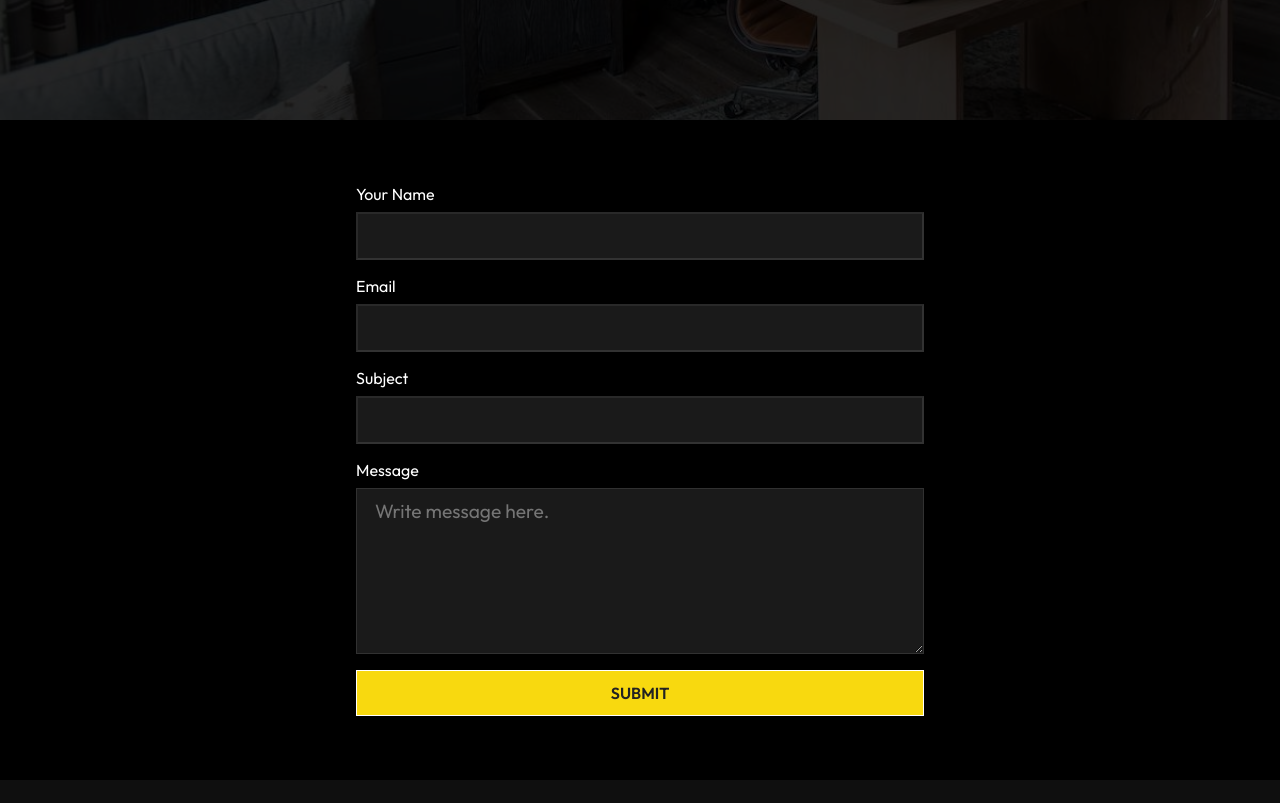
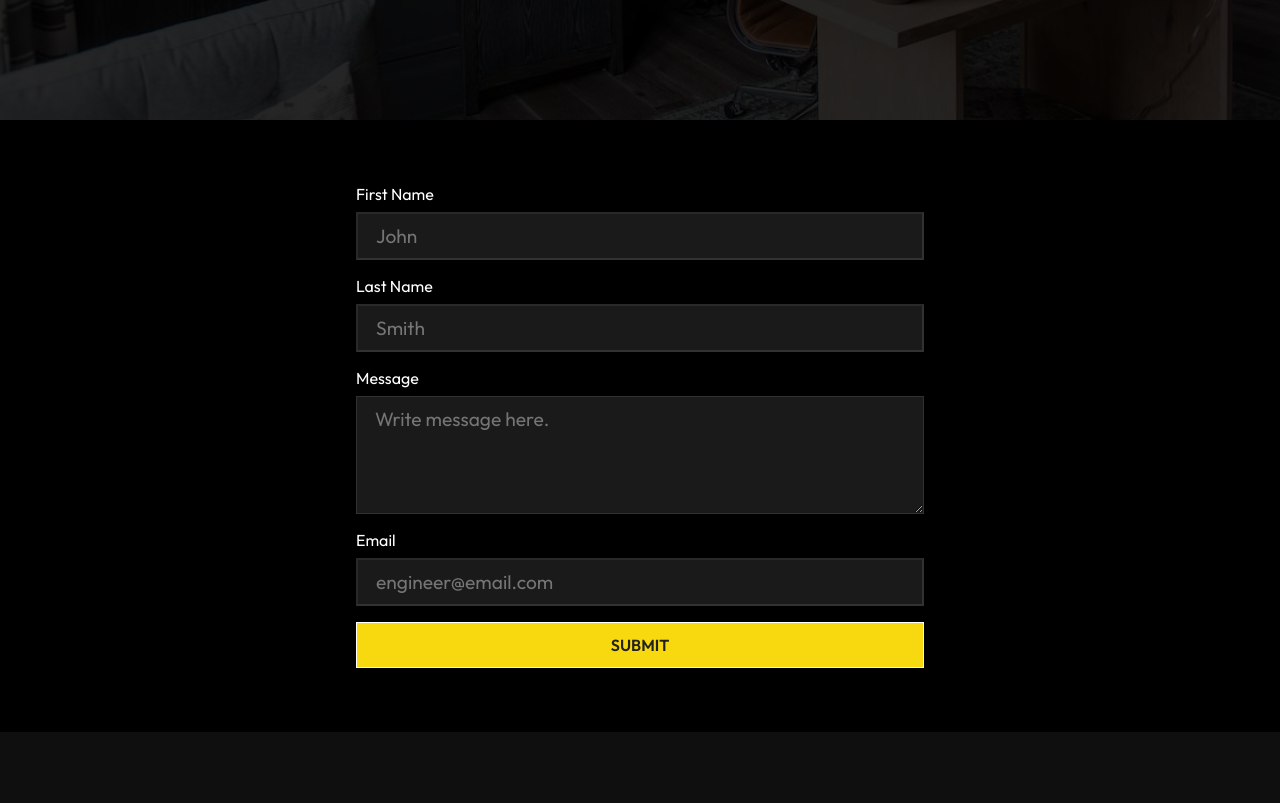
Before and after one commit to nalim89/terrance-smith, a React (Create React App) app: page /contact in a window 1280 px wide. Shown: the part 680-1483 px from the top of the page. Built offline with nearby package versions, Linux system fonts and the light colour scheme.

Commit message:
updated contact me email functionality

```diff
--- a/package.json
+++ b/package.json
@@ -2,11 +2,11 @@
   "name": "my-app",
   "version": "0.1.0",
   "private": true,
-  "homepage": "http://nalim89.github.io/terrance-smith",
   "dependencies": {
     "@testing-library/jest-dom": "^5.16.5",
     "@testing-library/react": "^13.4.0",
     "@testing-library/user-event": "^13.5.0",
+    "emailjs-com": "^3.2.0",
     "react": "^18.2.0",
     "react-dom": "^18.2.0",
     "react-icons": "^4.7.1",
--- a/src/components/Form.js
+++ b/src/components/Form.js
@@ -1,20 +1,74 @@
 import './FormStyles.css'
+import { useState } from 'react';
+import { send } from 'emailjs-com';
 
 import React from 'react'
 
 const Form = () => {
+
+  const [toSend, setToSend] = useState({
+    first_name: '',
+    last_name: '',
+    message: '',
+    reply_to: '',
+  })
+
+  const onSubmit = (e) => {
+    // e.preventDefault();
+    send(
+      'service_k3wslit',
+      'template_ytamwjq',
+      toSend,
+      'gh6esOuwTTIK5prGu'
+    )
+      .then((response) => {
+        console.log('SUCCESS!', response.status, response.text);
+      })
+      .catch((err) => {
+        console.log('FAILED...', err);
+      })
+  }
+
+  const handleChange = (e) => {
+    setToSend({ ...toSend, [e.target.name] : e.target.value })
+  }
+
   return (
     <div className='form'>
-        <form>
-            <label>Your Name</label>
-            <input type="text" />
-            <label>Email</label>
-            <input type="email" />
-            <label>Subject</label>
-            <input type="text" />
-            <label>Message</label>
-            <textarea rows='6' placeholder='Write message here.'/>
-            <button className='btn'>Submit</button>
+        <form onSubmit={onSubmit}>
+          <label> First Name </label>
+          <input
+            type='text'
+            name='first_name'
+            placeholder='John'
+            value={toSend.first_name}
+            onChange={handleChange}
+            />
+          <label> Last Name </label>
+          <input
+            type='text'
+            name='last_name'
+            placeholder='Smith'
+            value={toSend.last_name}
+            onChange={handleChange}
+            />
+          <label> Message </label>
+          <textarea rows='4'
+            type='text'
+            name='message'
+            placeholder='Write message here.'
+            value={toSend.message}
+            onChange={handleChange}
+          />
+          <label> Email </label>
+          <input
+            type='text'
+            name='reply_to'
+            placeholder='engineer@email.com'
+            value={toSend.reply_to}
+            onChange={handleChange}
+          />
+          <button type ='submit' className='btn'>Submit</button>
         </form>
     </div>
   )
```
Also changed, not shown: 1 other file (tests, documents, lock files or other folders).
